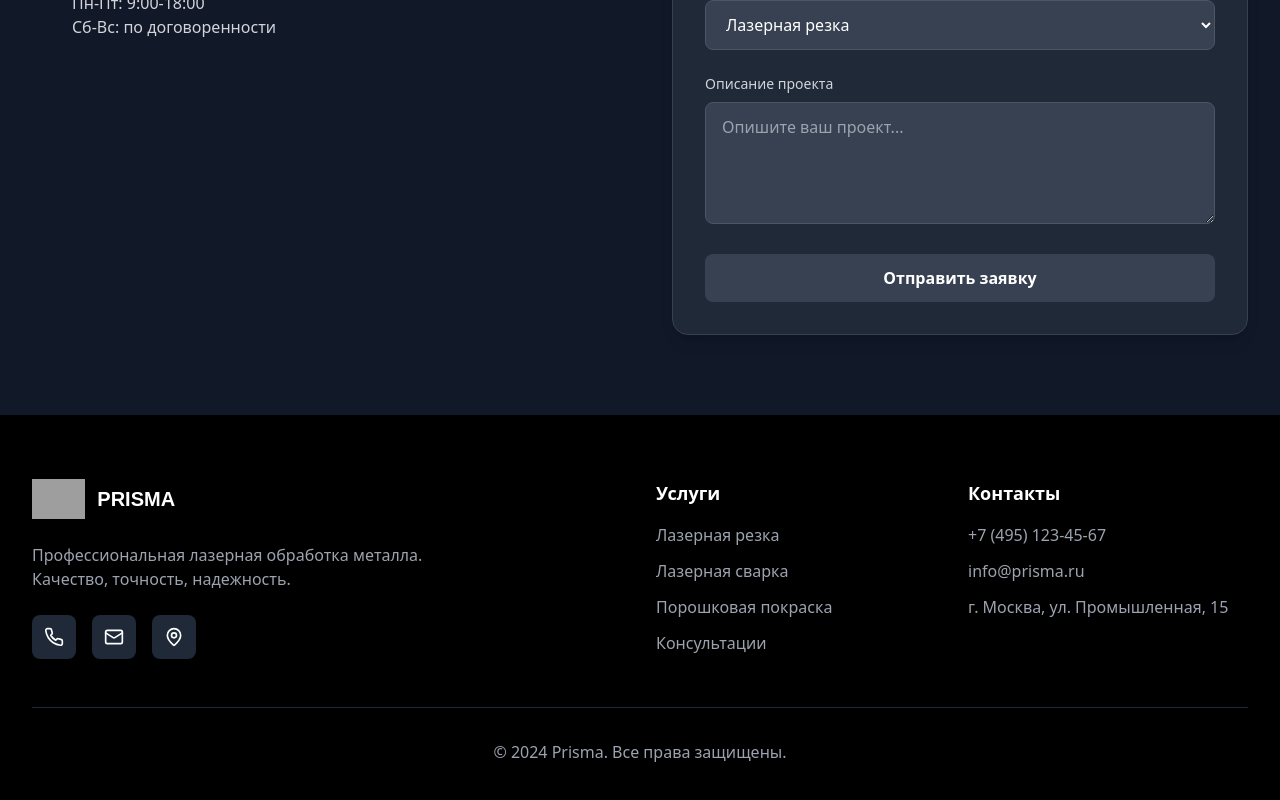
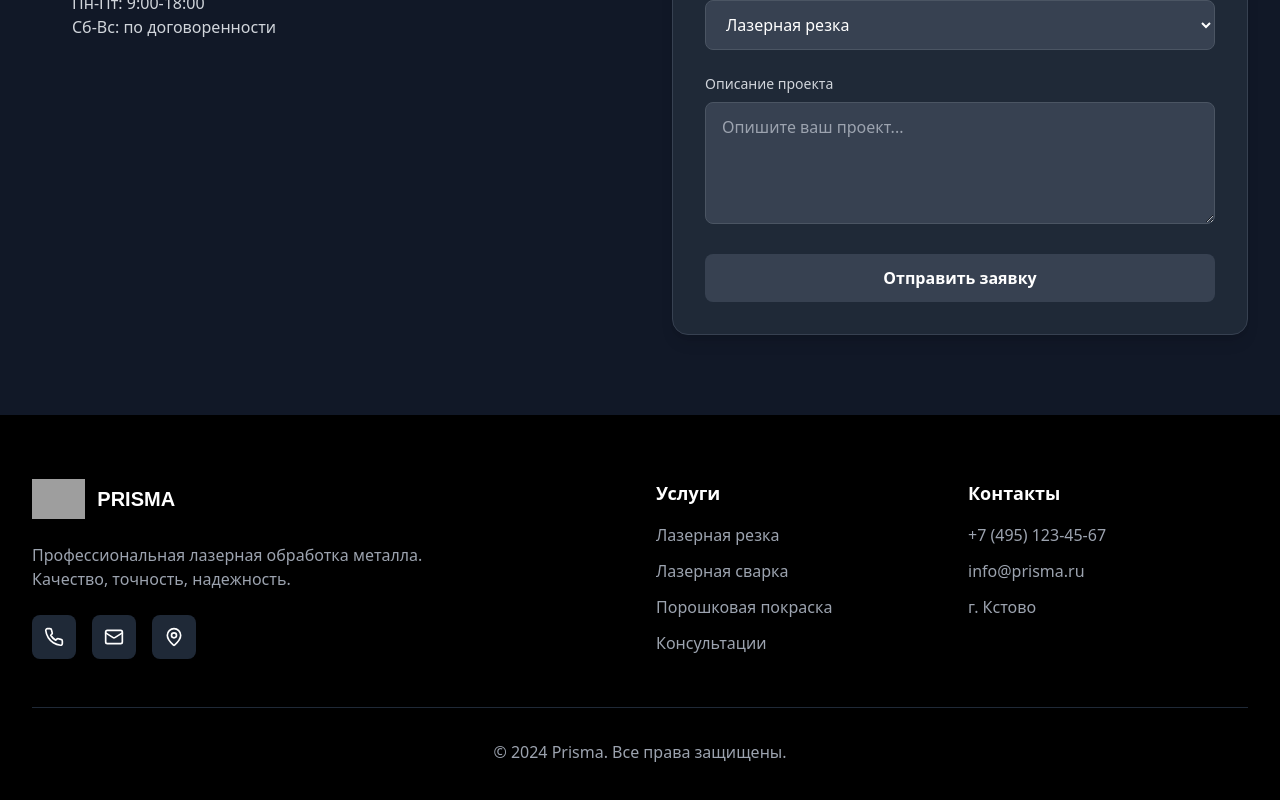
Before and after one commit to pr-poehali-dev/laser-welding-website, a React (Vite) app: page / in a window 1280 px wide. Shown: the part 3361-4161 px from the top of the page. Built offline with nearby package versions, Linux system fonts and the light colour scheme; grey boxes are pictures that could not be loaded.

Commit message:
Обновление 1 компонентов

```diff
--- a/src/components/Footer.tsx
+++ b/src/components/Footer.tsx
@@ -71,7 +71,7 @@ const Footer = () => {
             <ul className="space-y-3 text-gray-400">
               <li>+7 (495) 123-45-67</li>
               <li>info@prisma.ru</li>
-              <li>г. Москва, ул. Промышленная, 15</li>
+              <li>г. Кстово</li>
             </ul>
           </div>
         </div>
```
